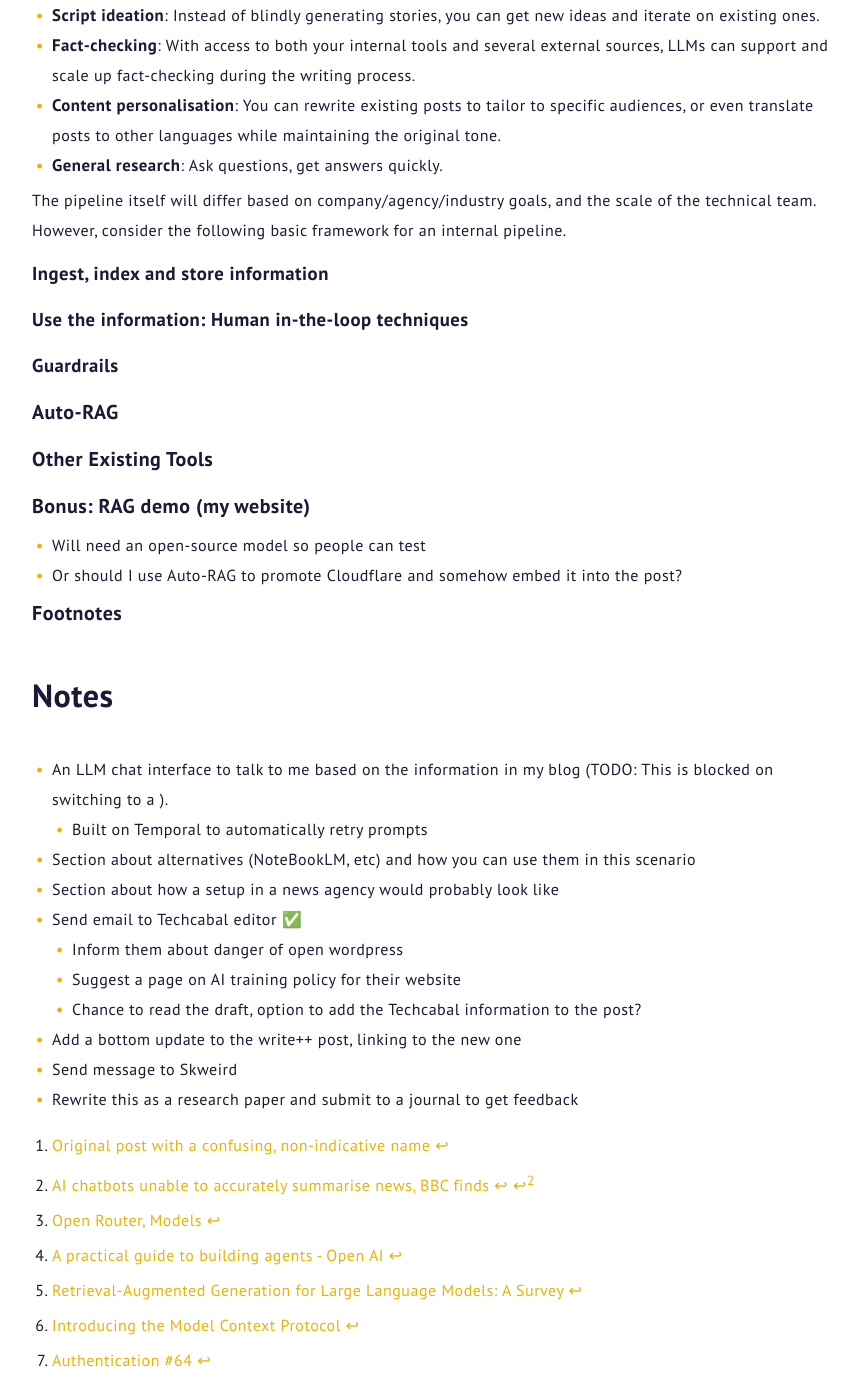
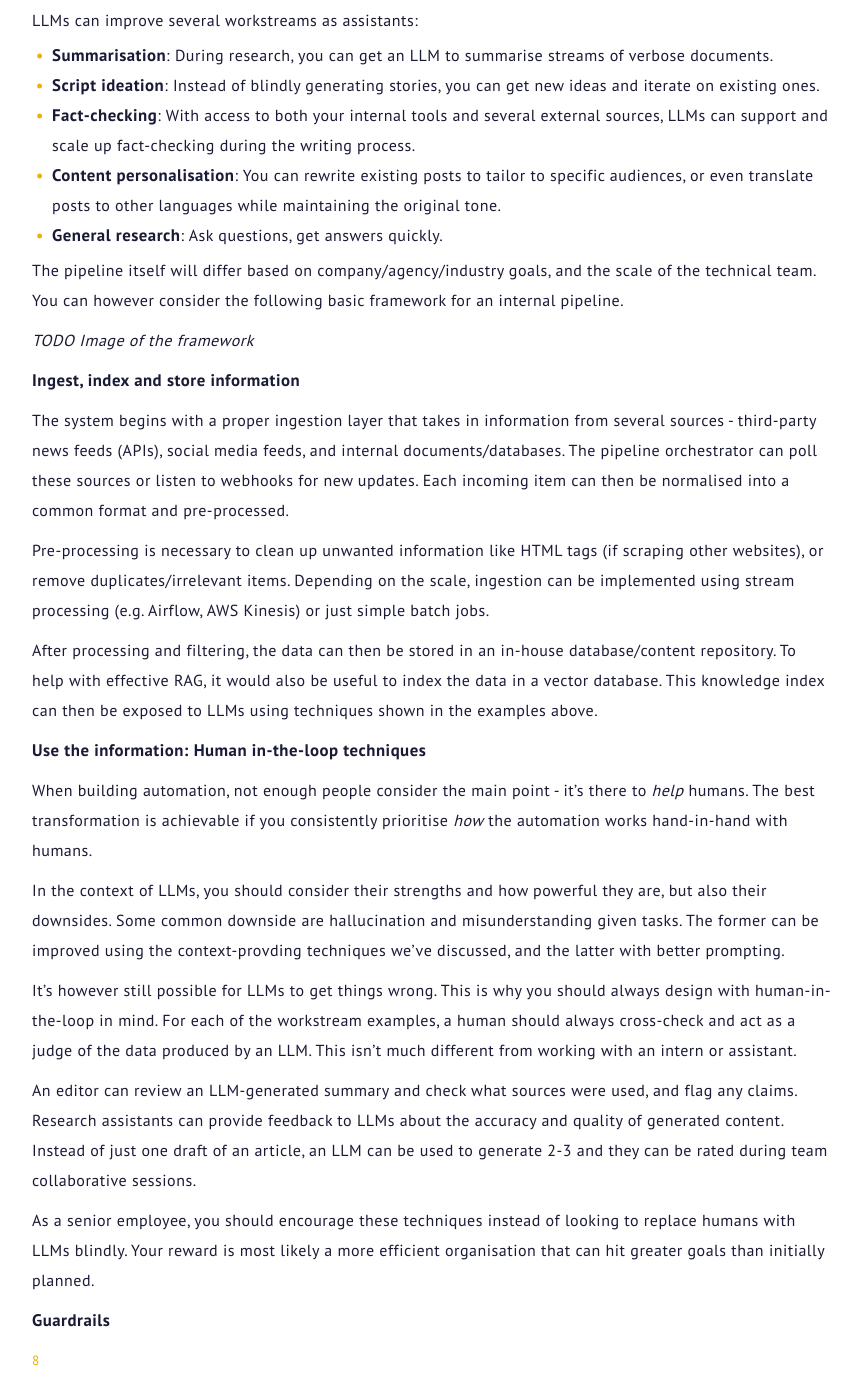
Before and after one commit to OpeOnikute/opeonikute.github.io, a Jekyll site: the page built from posts/ai-journalism.md, in a window 1280 px wide and 1400 px high, scrolled down 5072 px. Shown: the whole window, without its empty margins (208-1069 px from the left). Built offline with Jekyll 4.4.1, drawn with Linux system fonts in a browser that asks for light colours; nearby versions of some CDN libraries; some of the changed text lies outside the part shown.

Commit message:
add new research sections

```diff
--- a/_data/2025.yml
+++ b/_data/2025.yml
@@ -1,6 +1,6 @@
+- title: Something about AI Journalism
+  link: ai-journalism
+  date: May 2025
 - title: Auto-remediation is important
   link: auto-remediation-is-important
   date: January 2025
-- title: Something about AI Journalism
-  link: ai-journalism
-  date: May 2025
--- a/posts/ai-journalism.md
+++ b/posts/ai-journalism.md
@@ -160,6 +160,8 @@ We've already seen an explosion of MCP servers in the past couple of months, wit
 
 ### Research: How do you design an LLM-powered news pipeline?
 
+*If you're not interested in an engineering approach and you want to consume existing tools instead, skip to the sections below.*
+
 For any of this to be relevant to the industry, it needs to actually work in practice. A great way to get an edge on other news agencies is to create a structured data pipeline that can be combined with the power of LLMs, alongside existing best practices.
 
 LLMs can improve several workstreams as assistants:
@@ -169,14 +171,33 @@ LLMs can improve several workstreams as assistants:
 - **Content personalisation**: You can rewrite existing posts to tailor to specific audiences, or even translate posts to other languages while maintaining the original tone.
 - **General research**: Ask questions, get answers quickly.
 
-The pipeline itself will differ based on company/agency/industry goals, and the scale of the technical team. However, consider the following basic framework for an internal pipeline.
+The pipeline itself will differ based on company/agency/industry goals, and the scale of the technical team. You can however consider the following basic framework for an internal pipeline.
 
-#### Ingest, index and store information
+*TODO Image of the framework*
 
+**Ingest, index and store information**
 
-#### Use the information: Human in-the-loop techniques
+The system begins with a proper ingestion layer that takes in information from several sources - third-party news feeds (APIs), social media feeds, and internal documents/databases. The pipeline orchestrator can poll these sources or listen to webhooks for new updates. Each incoming item can then be normalised into a common format and pre-processed.
 
-#### Guardrails
+Pre-processing is necessary to clean up unwanted information like HTML tags (if scraping other websites), or remove duplicates/irrelevant items. Depending on the scale, ingestion can be implemented using stream processing (e.g. Airflow, AWS Kinesis) or just simple batch jobs.
+
+After processing and filtering, the data can then be stored in an in-house database/content repository. To help with effective RAG, it would also be useful to index the data in a vector database. This knowledge index can then be exposed to LLMs using techniques shown in the examples above.
+
+**Use the information: Human in-the-loop techniques**
+
+When building automation, not enough people consider the main point - it's there to *help* humans. The best transformation is achievable if you consistently prioritise *how* the automation works hand-in-hand with humans.
+
+In the context of LLMs, you should consider their strengths and how powerful they are, but also their downsides. Some common downside are hallucination and misunderstanding given tasks. The former can be improved using the context-provding techniques we've discussed, and the latter with better prompting.
+
+It's however still possible for LLMs to get things wrong. This is why you should always design with human-in-the-loop in mind. For each of the workstream examples, a human should always cross-check and act as a judge of the data produced by an LLM. This isn't much different from working with an intern or assistant.
+
+An editor can review an LLM-generated summary and check what sources were used, and flag any claims. Research assistants can provide feedback to LLMs about the accuracy and quality of generated content. Instead of just one draft of an article, an LLM can be used to generate 2-3 and they can be rated during team collaborative sessions.
+
+As a senior employee, you should encourage these techniques instead of looking to replace humans with LLMs blindly. Your reward is most likely a more efficient organisation that can hit greater goals than initially planned.
+
+**Guardrails**
+
+[^8]
 
 ### Auto-RAG
 
@@ -194,6 +215,7 @@ The pipeline itself will differ based on company/agency/industry goals, and the
 [^5]: [Retrieval-Augmented Generation for Large Language Models: A Survey](https://arxiv.org/abs/2312.10997)
 [^6]: [Introducing the Model Context Protocol](https://www.anthropic.com/news/model-context-protocol)
 [^7]: [Authentication #64](https://github.com/modelcontextprotocol/modelcontextprotocol/discussions/64)
+[^8]: [A practical guide to building agents](https://cdn.openai.com/business-guides-and-resources/a-practical-guide-to-building-agents.pdf)
 
 # Notes
 - An LLM chat interface to talk to me based on the information in my blog (TODO: This is blocked on switching to a ).
```
